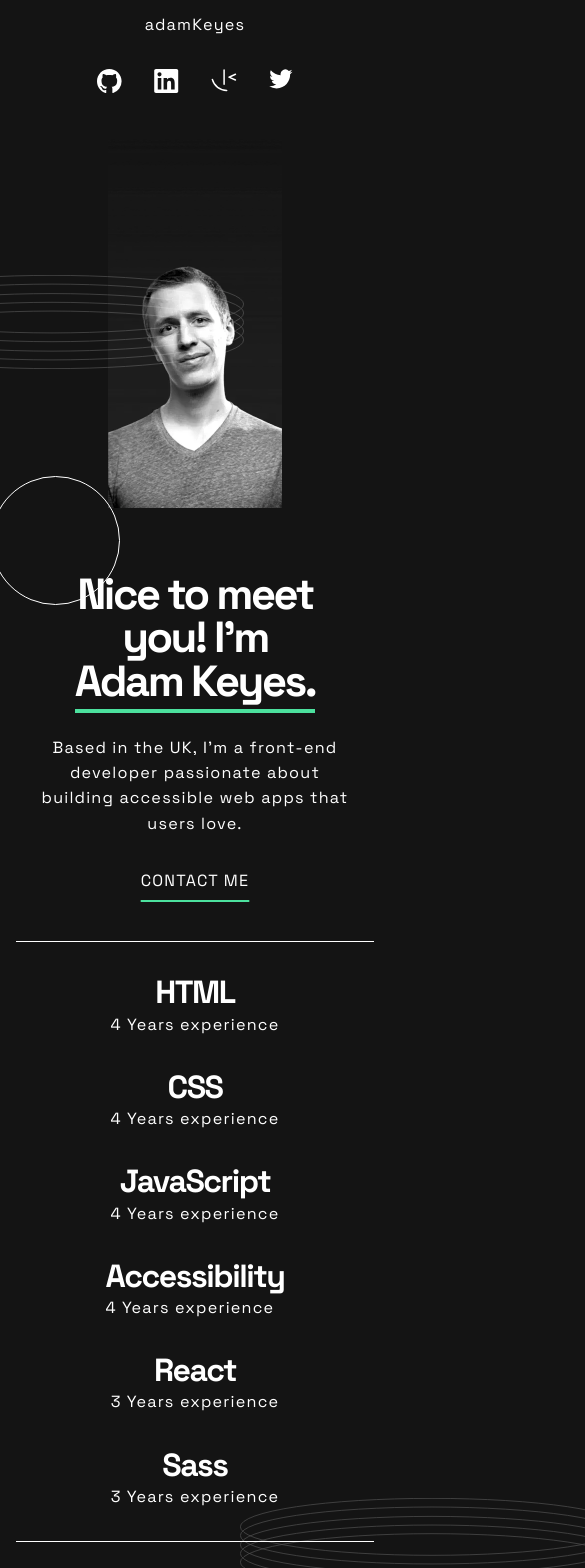
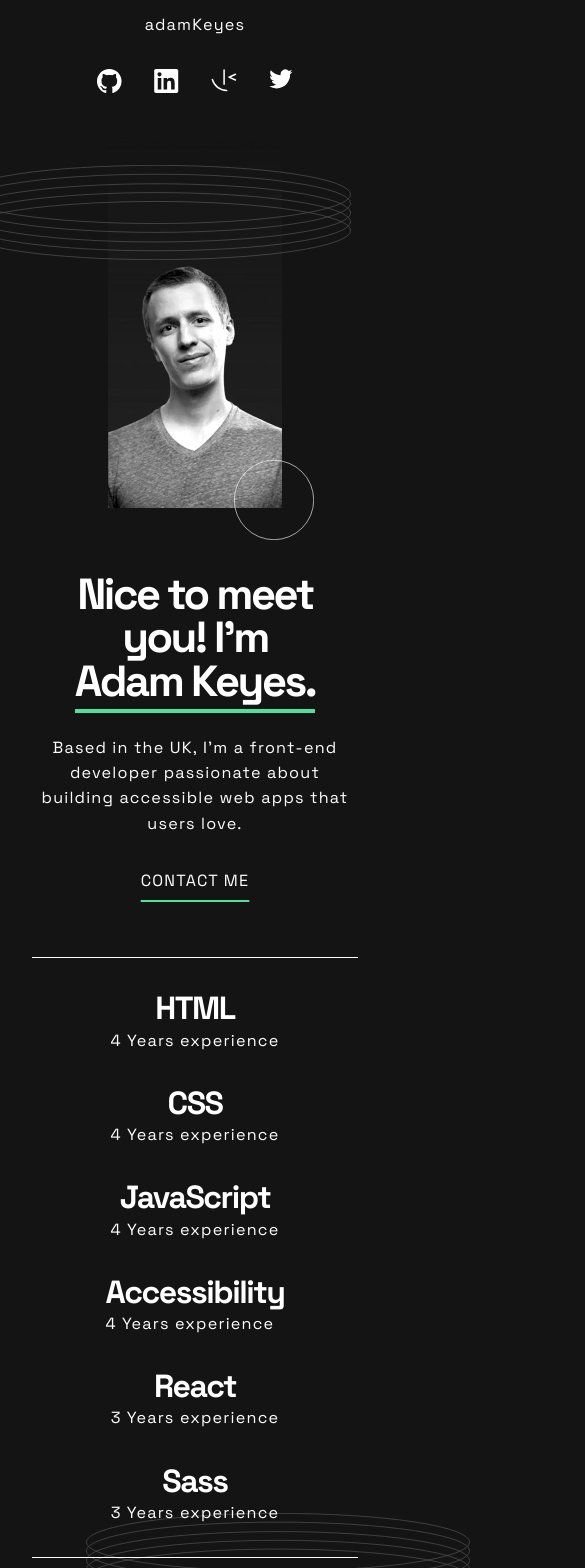
Before and after one commit to cgojk/portfolio, a React (Vite) app: page / in a window 390 px wide. Shown: the part 20-1588 px from the top of the page, 585 px wide, since content can reach past the window. Built offline with nearby package versions, Linux system fonts and the light colour scheme.

Commit message:
updaitng the rigns position relative and aboslute

```diff
--- a/src/styles/_base.scss
+++ b/src/styles/_base.scss
@@ -64,9 +64,6 @@ body {
 
 
 
-
-
-
 }
 .hero__header{
     display:flex;
@@ -77,20 +74,7 @@ body {
 
 
 
-    // .pattern__circle{
-    // position:absolute;
-    // inset: 0;
-    // pointer-events: none;
-    // z-index: -1;
 
-
-    // .circle{
-    //     position:absolute;
-    //     width: clamp(8rem, 8vw, 12rem);
-    //    bottom: 370px;
-    //    right: -60px;
-
-    //    }
     }
     .pattern__rings{
          position:absolute;
@@ -100,11 +84,12 @@ body {
 
         .rings{
         position:absolute;
-        width: clamp(24rem, 40vw, 45rem);
-        top: 150px;
-        left: -140px;
+        width: clamp(34rem, 40vw, 45rem);
+        top: 5%;
+       left: -10%;
       }
 }
+
 
 
 
@@ -173,13 +158,16 @@ body {
 }
 
 .image__hero{
+    position: relative;
 
 
-
-    .circle{
-        position:absolute;
-        bottom: 320px;
-        right: 270px;
+   .circle {
+  position: absolute;
+  width: clamp(80px, 10vw, 140px);
+  height: auto;
+  bottom: 0;
+  right: 0;
+  transform: translate(40%, 40%);
 }
 }
 
@@ -247,15 +235,16 @@ body {
 
           .tools{
 
-            padding:var(--space-2);
+            padding:var(--space-4);
             position:relative;
 
 
              .rings{
               position:absolute;
               width: clamp(24rem, 40vw, 45rem);
-              bottom: -1px;
-              left: 240px;
+               bottom: clamp(10px, 4vw, 80px);
+            right: clamp(-80px, -10vw, -200px);
+
         }
           }
 
@@ -289,7 +278,7 @@ body {
 
 
          .projects__section{
-            padding:var(--space-2);
+            padding:var(--space-4);
          }
 
          .projects__content {
@@ -350,6 +339,18 @@ body {
           .contact__form{
             background-color:var(--neutral-400);
             padding:var(--space-4);
+            position:relative;
+            z-index:10;
+
+               .rings{
+              position:absolute;
+              width: clamp(34rem, 40vw, 45rem);
+               bottom: clamp(10px, 4vw, 80px);
+              left: clamp(-80px, -10vw, -200px);
+
+        }
+
+
 
 
             .contact__title{
@@ -375,6 +376,10 @@ body {
                 border-bottom: 1px solid var(--neutral-200);
 
                 padding: var(--space-1) 0;
+
+                &:focus-within{
+                    border-color: var(--active);
+                }
 
                 .name__input{
                     width: 100%;
--- a/src/styles/_queries.scss
+++ b/src/styles/_queries.scss
@@ -1,5 +1,7 @@
 
 @media only screen and (min-width: 710px) {
+
+
 .wrapper__hero-content {
   display:grid;
   grid-template-columns: 1fr auto;
@@ -11,15 +13,11 @@
 .image__hero{
     grid-area:image;
     justify-self:end;
-    position: relative;
+
     top: -90px;
 
 
-    .circle{
-        position:absolute;
-        bottom: 0px;
-        right: 370px;
-    }
+
 
 
     .image__hero--picture img {
@@ -29,7 +27,7 @@
     max-width:none;
 
      position: relative;
-  z-index: -1;
+     z-index: -1;
 
 
 
@@ -63,15 +61,35 @@
 
   }
  }
+
+//  stylign the experience __tools
+.wrapper__tools--text{
+    display:grid;
+    grid-template-columns: repeat(2, 1fr);
+    gap: var(--space-4);
+     margin-top: var(--space-6);
+
+    .tools__title{
+        text-align: left;
 }
 
+}
 
+// styling the experience__projects
+.projects__content{
+    display:grid;
+    grid-template-columns: repeat(2, 1fr);
+    gap: var(--space-4);
+     margin-top: var(--space-6);
+
+
+
+        }
+    }
 @media only screen and (min-width: 1024px) {
 
 
-
 .image__hero{
-
 
 
     .image__hero--picture img {
@@ -80,25 +98,17 @@
     max-height:none;
     max-width:none;
 
+}
+}
+}
+ @media only screen and (min-width: 1200px) {
 
 
 
+    .pattern__rings{
+  .rings {
+    left: -460px;
+  }
+}
 
-}
-}
-// .hero__header{
-// .pattern__circle{
-
-//     .circle{
-//         position:absolute;
-
-//        bottom: 70px;
-//        right: 410px;
-
-
-
-//        }
-
-// }
-// }
-}
+ }
```
Lines whose indentation alone changed are shown as unchanged.
